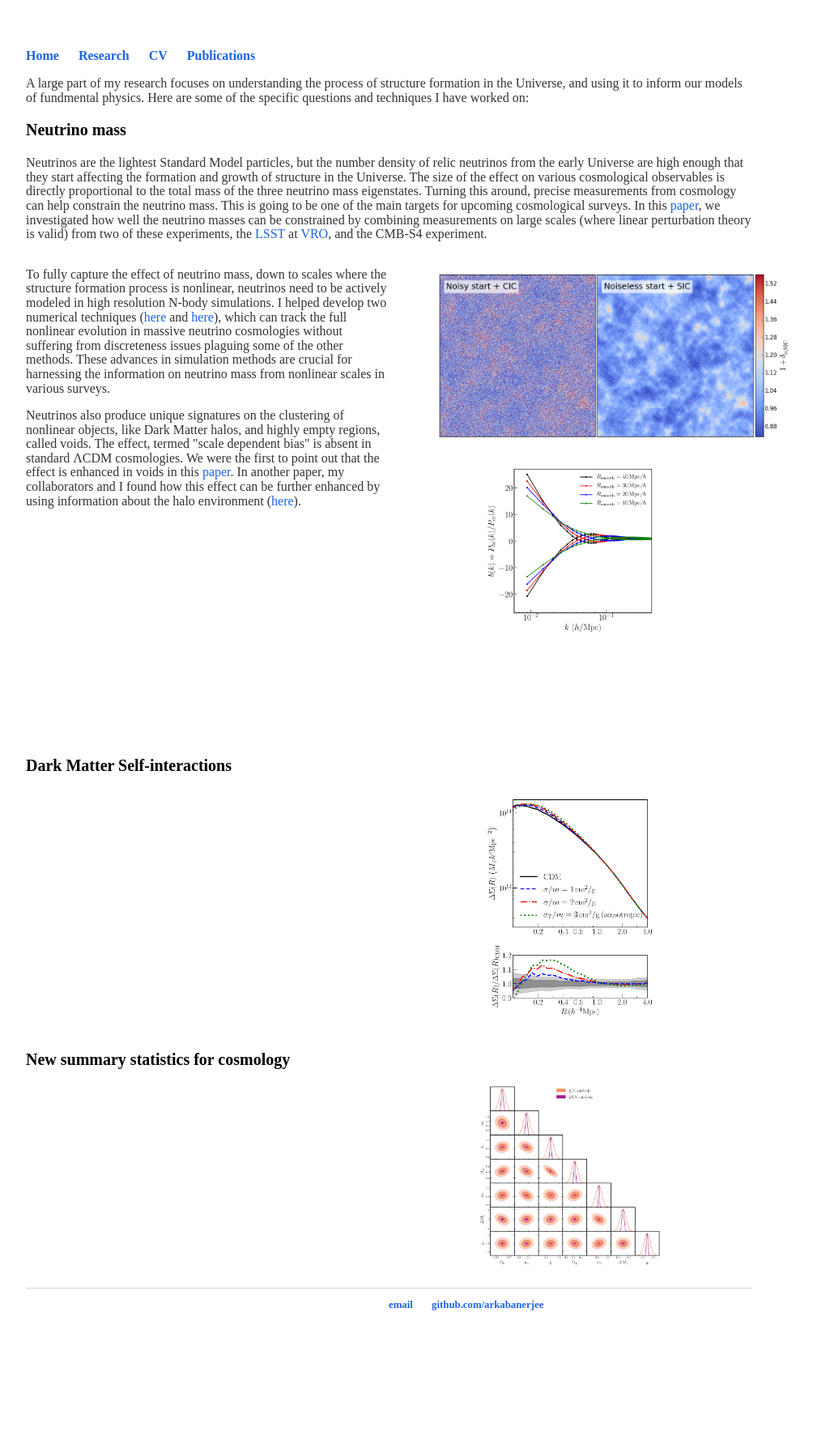
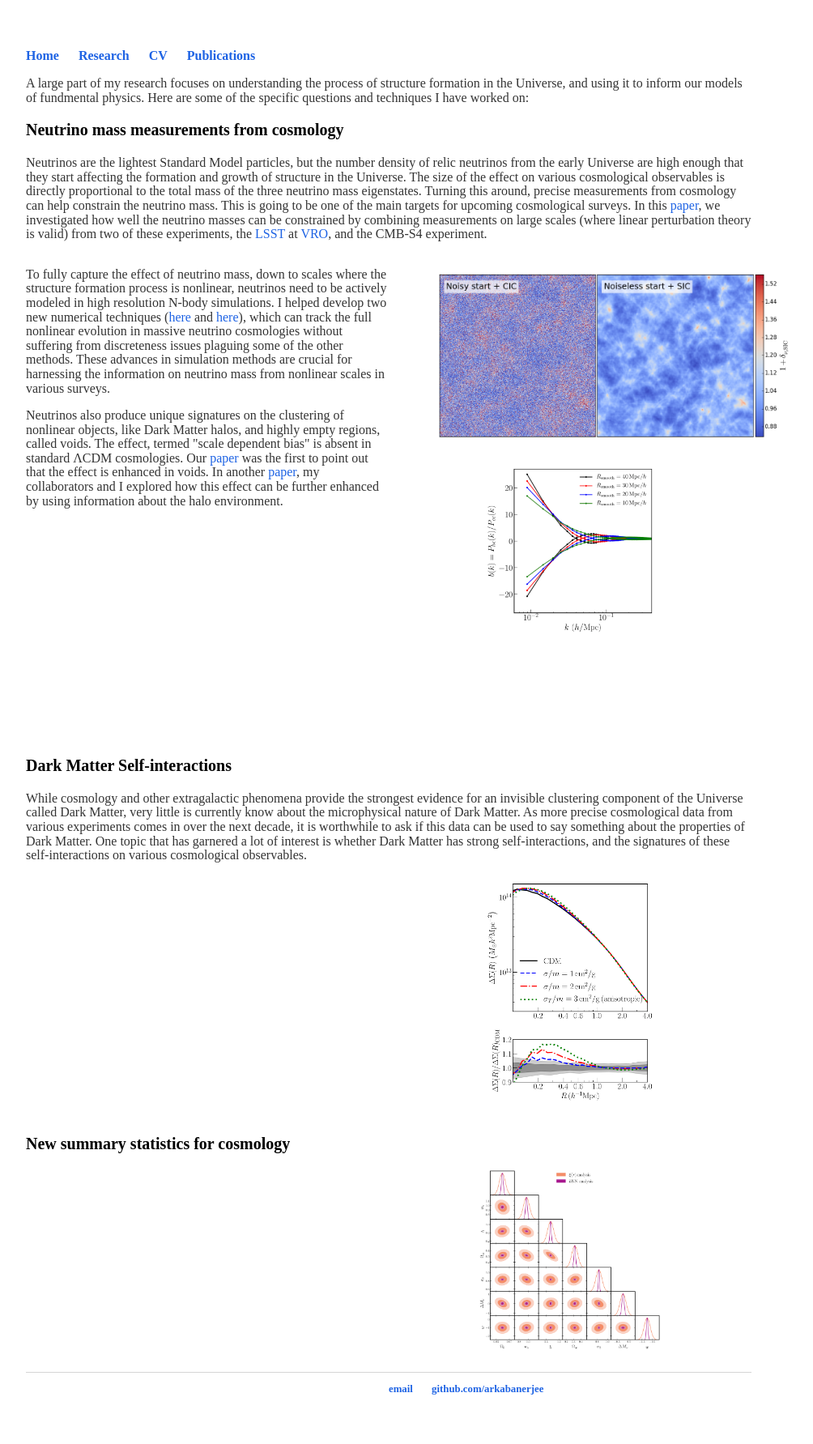
Before and after one commit to arkabanerjee/arkabanerjee.github.io, a Jekyll site: the page built from research/index.html, in a window 1280 px wide. Shown: the whole page at 81% size, without its empty margins (160-1164 px from the left). Built offline with Jekyll 4.4.1, drawn with Linux system fonts in a browser that asks for light colours; before the commit the page ends 1679 px from its top, so only the background shows below that.

Commit message:
SIDM added

```diff
--- a/research/index.html
+++ b/research/index.html
@@ -5,13 +5,13 @@ title: Research
 
 <div class="blurb">
     <p>A large part of my research focuses on understanding the process of structure formation in the Universe, and using it to inform our models of fundmental physics. Here are some of the specific questions and techniques I have worked on:</p>
-    <h3>Neutrino mass</h3>
+    <h3>Neutrino mass measurements from cosmology</h3>
     <p>Neutrinos are the lightest Standard Model particles, but the number density of relic neutrinos from the early Universe are high enough that they start affecting the formation and growth of structure in the Universe. The size of the effect on various cosmological observables is directly proportional to the total mass of the three neutrino mass eigenstates. Turning this around, precise measurements from cosmology can help constrain the neutrino mass. This is going to be one of the main targets for upcoming cosmological surveys. In this <a href="https://arxiv.org/abs/1612.07126">paper</a>, we investigated how well the neutrino masses can be constrained by combining measurements on large scales (where linear perturbation theory is valid) from two of these experiments, the <a href="https://www.lsst.org/about">LSST</a> at <a href="https://www.vro.org/">VRO</a>, and the CMB-S4 experiment.</p>
     <p></p>
     <div style="width: 100%;">
         <div style="width: 50%; height: 600px; float: left;">
-             <p>To fully capture the effect of neutrino mass, down to scales where the structure formation process is nonlinear, neutrinos need to be actively modeled in high resolution N-body simulations. I helped develop two numerical techniques (<a href="https://arxiv.org/abs/1606.06167">here</a> and <a href="https://arxiv.org/abs/1801.03906">here</a>), which can track the full nonlinear evolution in massive neutrino cosmologies without suffering from discreteness issues plaguing some of the other methods. These advances in simulation methods are crucial for harnessing the information on neutrino mass from nonlinear scales in various surveys.</p>
-             <p>Neutrinos also produce unique signatures on the clustering of nonlinear objects, like Dark Matter halos, and highly empty regions, called voids. The effect, termed "scale dependent bias" is absent in standard ΛCDM cosmologies. We were the first to point out that the effect is enhanced in voids in this <a href="https://arxiv.org/abs/1606.06167">paper</a>. In another paper, my collaborators and I found how this effect can be further enhanced by using information about the halo environment (<a href="https://arxiv.org/abs/1907.06598">here</a>).</p>
+             <p>To fully capture the effect of neutrino mass, down to scales where the structure formation process is nonlinear, neutrinos need to be actively modeled in high resolution N-body simulations. I helped develop two new numerical techniques (<a href="https://arxiv.org/abs/1606.06167">here</a> and <a href="https://arxiv.org/abs/1801.03906">here</a>), which can track the full nonlinear evolution in massive neutrino cosmologies without suffering from discreteness issues plaguing some of the other methods. These advances in simulation methods are crucial for harnessing the information on neutrino mass from nonlinear scales in various surveys.</p>
+             <p>Neutrinos also produce unique signatures on the clustering of nonlinear objects, like Dark Matter halos, and highly empty regions, called voids. The effect, termed "scale dependent bias" is absent in standard ΛCDM cosmologies. Our <a href="https://arxiv.org/abs/1606.06167">paper</a> was the first to point out that the effect is enhanced in voids. In another <a href="https://arxiv.org/abs/1907.06598">paper</a>, my collaborators and I explored how this effect can be further enhanced by using information about the halo environment.</p>
         </div>
         <div style="margin-left: 50%; height: 600px;">
             <img src="pic_vs_sic.png" width="500" height="250" >
@@ -19,6 +19,7 @@ title: Research
         </div>
     </div>
     <h3>Dark Matter Self-interactions</h3>
+    <p>While cosmology and other extragalactic phenomena provide the strongest evidence for an invisible clustering component of the Universe called Dark Matter, very little is currently know about the microphysical nature of Dark Matter. As more precise cosmological data from various experiments comes in over the next decade, it is worthwhile to ask if this data can be used to say something about the properties of Dark Matter. One topic that has garnered a lot of interest is whether Dark Matter has strong self-interactions, and the signatures of these self-interactions on various cosmological observables.</p>
     <div style="width: 100%;">
         <div style="width: 50%; height: 300px; float: left;">
 
```
